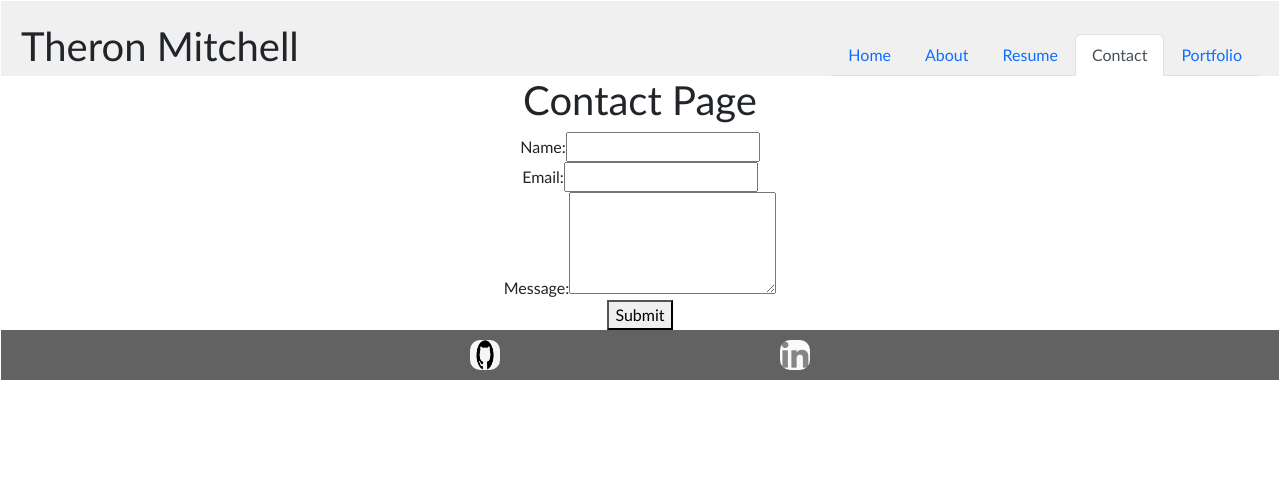
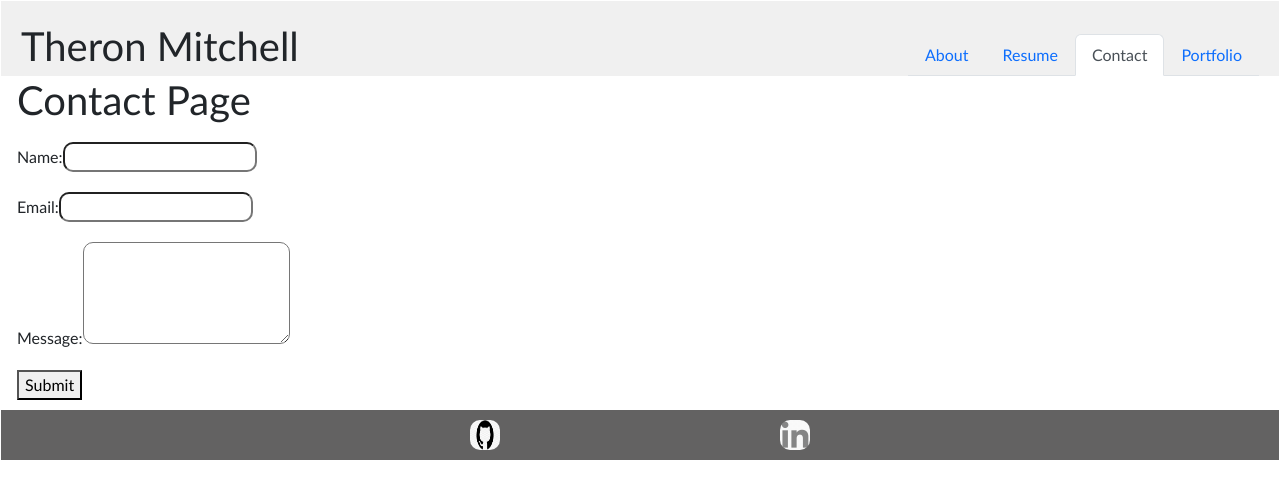
Before and after one commit to tronmitch/portfolio_w_react, a React (Vite) app: page /Contact in a window 1280 px wide. Shown: the top 498 px of the page. Built offline with nearby package versions, Linux system fonts and the light colour scheme.

Commit message:
added profile pic, function for submit button

```diff
--- a/src/App.css
+++ b/src/App.css
@@ -2,7 +2,7 @@
   max-width: 1280px;
   margin: 0 auto;
   padding: 1px;
-  text-align: center;
+  /* text-align: center; */
 }
 
 header {
@@ -29,8 +29,36 @@ footer{
 footer img{
   width: 50px;
   height: 50px;
+}
 
+form{
+  display: flex;
+  flex-wrap: wrap;
+  flex-direction: column;
 }
+form div{
+  padding: 10px 0;
+}
+form input{
+ border-radius: 10px;
+}
+form textarea{
+  border-radius: 10px;
+ }
+ .about{
+  display: flex;
+  justify-content: space-between;
+  align-content: center;
+ }
+ .profile {
+  width: 150px;
+  height: 150px;
+  border-radius: 100%;
+ }
+ .profile p{
+  text-align: left;
+ }
+
 #title {
   color: blue;
 }
--- a/src/components/Footer.jsx
+++ b/src/components/Footer.jsx
@@ -11,7 +11,7 @@ function Footer() {
   return (
     <footer>
         <a href="https://github.com/tronmitch"><img src={github} alt="" /></a>
-        <a href="https://github.com/tronmitch"><img src={linkedin} alt="" /></a>
+        <a href="https://linkedin.com/in/theron-mitchell-9510552ba"><img src={linkedin} alt="" /></a>
 </footer>
   );
 }
--- a/src/components/NavTabs.jsx
+++ b/src/components/NavTabs.jsx
@@ -9,7 +9,7 @@ function NavTabs() {
 
 
     <ul className="nav nav-tabs justify-content-end bg-secondary.bg-gradient">
-      <li className="nav-item">
+      {/* <li className="nav-item">
         <Link
           to="/"
           // This is a conditional (ternary) operator that checks to see if the current page is "Home"
@@ -18,12 +18,12 @@ function NavTabs() {
         >
           Home
         </Link>
-      </li>
+      </li> */}
       <li className="nav-item">
         <Link
-          to="/About"
+          to="/"
           // Check to see if the currentPage is `About`, and if so we use the active link class from bootstrap. Otherwise, we set it to a normal nav-link
-          className={currentPage === '/About' ? 'nav-link active' : 'nav-link'}
+          className={currentPage === '/' ? 'nav-link active' : 'nav-link'}
         >
           About
         </Link>
--- a/src/main.jsx
+++ b/src/main.jsx
@@ -22,10 +22,6 @@ const router = createBrowserRouter([
     children: [
       {
         index: true,
-        element: <Home />,
-      },
-      {
-        path: '/About',
         element: <About />,
       },
       {
--- a/src/pages/About.jsx
+++ b/src/pages/About.jsx
@@ -1,7 +1,12 @@
+import '../App.css'
+import img from '../images/profile.png'
+
 export default function About() {
   return (
     <div>
-      <h1>About Page</h1>
+      <h1>About</h1>
+    <div className = "about">
+      <img className ="profile" src ={img} alt="Theron Mitchell Profile picture" />
       <p>
         I Studied Mechanical Engineering at BYU.
         After graduation I spent ten years working at Belcan Engineering.
@@ -10,5 +15,6 @@ export default function About() {
         I currently live in Orem Utah with my wife and 4 children. When I have the time I love to play most sports, but ultimate frisbee is my all-time favorite.
       </p>
     </div>
+    </div>
   );
 }
--- a/src/pages/Contact.jsx
+++ b/src/pages/Contact.jsx
@@ -1,21 +1,60 @@
+import '../App.css'
+import {useState} from 'react';
+
+
 export default function Contact() {
+// Define state for each input field
+const [name, setName] = useState('');
+const [email, setEmail] = useState('');
+const [message, setMessage] = useState('');
+
+  const handleSubmit = (event) =>{
+    event.preventDefault();
+    console.log("submit button")
+    setName('');
+    setEmail('');
+    setMessage('');
+  }
+
+
 return (
   <div>
     <h1>Contact Page</h1>
-      <form id="contact-form" action="/submit-your-form-endpoint" method="post">
+    <form id="contact-form" onSubmit={handleSubmit}>
       <div>
-        <label for="name">Name:</label>
-        <input type="text" id="name" name="name" required/>
+        <label htmlFor="name">Name:</label>
+        <input
+          // type="text"
+          // id="name"
+          // name="name"
+          value={name} // Set the input's value to state
+          onChange={(e) => setName(e.target.value)} // Update state on change
+          required
+        />
       </div>
 
       <div>
-        <label for="email">Email:</label>
-        <input type="email" id="email" name="email" required/>
+        <label htmlFor="email">Email:</label>
+        <input
+          // type="email"
+          // id="email"
+          // name="email"
+          value={email}
+          onChange={(e) => setEmail(e.target.value)}
+          required
+        />
       </div>
 
       <div>
-        <label for="message">Message:</label>
-        <textarea id="message" name="message" rows="4" required></textarea>
+        <label htmlFor="message">Message:</label>
+        <textarea
+          // id="message"
+          // name="message"
+          rows="4"
+          value={message}
+          onChange={(e) => setMessage(e.target.value)}
+          required
+        ></textarea>
       </div>
 
       <div>
--- a/src/pages/Portfolio.jsx
+++ b/src/pages/Portfolio.jsx
@@ -23,14 +23,17 @@ function Portfolio({ projects }) {
   console.log(projects)
   return (
     <section style={styles.card}>
-      <h2 style={styles.heading}>Work</h2>
+      {/* <h2 style={styles.heading}>Work</h2> */}
       <hr className="solid" />
       <div className="parent-img">
         {projects.map(( project )=> (
-        <div key = {project.title}> title={project.title}
+        <div key = {project.title}>
         <h3>{project.title}</h3>
-        <section>{project.description } </section>
-        <img src={project.image} alt={`Project ${project.title}`} onError={(e) => console.log('Error loading image:', e.target.src)} />
+        {/* <section>{project.description } </section> */}
+        <a href={project.url}>
+          <img src={project.image} alt={`Project ${project.title}`} onError={(e) =>
+            console.log('Error loading image:', e.target.src)} />
+        </a>
         </div>
         ))}
 
--- a/src/projects.js
+++ b/src/projects.js
@@ -24,13 +24,6 @@ const projects = [
         description: "Web page designed to help plan your garden",
         image: garden
     },
-    {
-        title: "Tell Me The Weather",
-        url: "https://tronmitch.github.io/tellmetheweather/",
-        repo: "https://github.com/tronmitch/tellmetheweather",
-        description: "Web page desinged for viewing the weather",
-        image: weather
-    },
 ]
 
 export default projects
```
Also changed, not shown: src/images/profile.png (added). Lines whose indentation alone changed are shown as unchanged.
